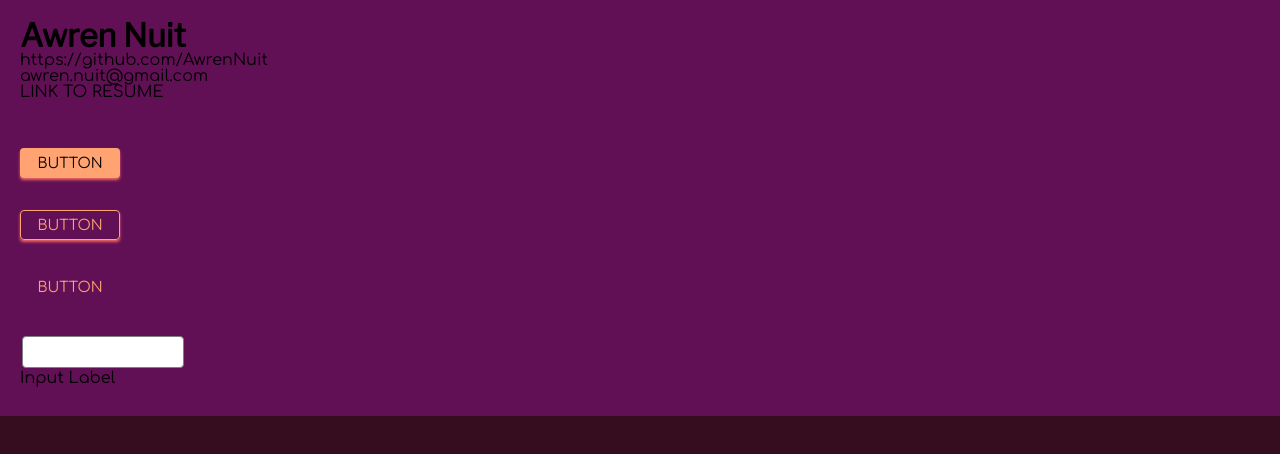
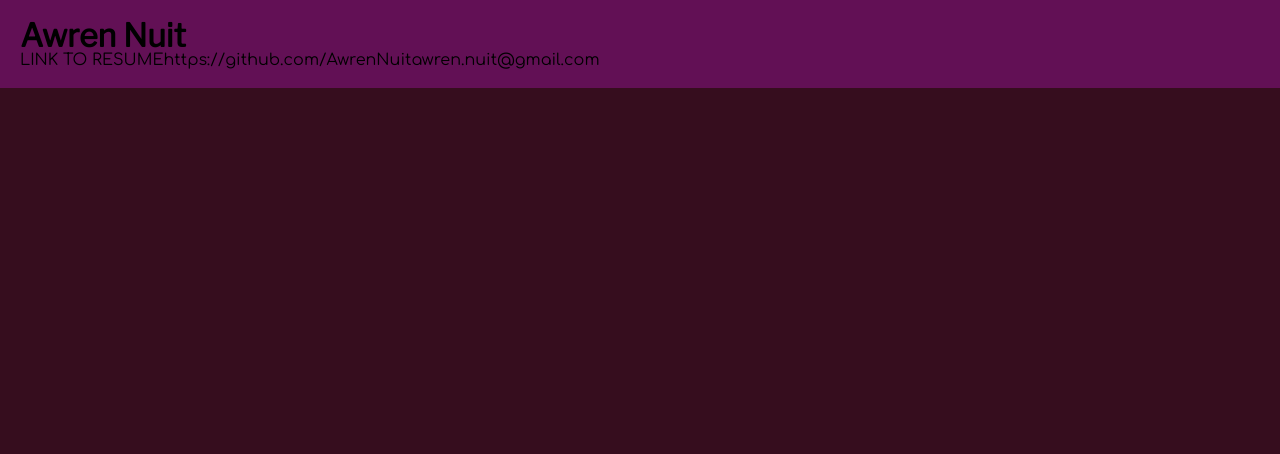
Before and after one commit to awrennuit/full-stack-software-developer-portfolio, a React (Create React App) app: page / in a window 1280 px wide. Shown: the top 454 px of the page. Built offline with nearby package versions, Linux system fonts and the light colour scheme.

Commit message:
updated Header

```diff
--- a/src/components/App/App.css
+++ b/src/components/App/App.css
@@ -70,16 +70,17 @@ h1, h2, h3, h4, h5, h6 {
   border-top: 40px solid transparent;
   border-bottom: 40px solid transparent;
   border-left: 40px solid #f0aa42;
-}
+} */
 
 .main-container {
-  background-color: white;
-  box-shadow: 5px 5px 10px grey;
+  background-color: #621055;
+  box-shadow: 5px 5px 10px #ed6663;
+  margin: 30px;
   padding: 20px;
   border-radius: 25px;
-  height: 100%;
+  height: 80%;
   width: 80%;
-} */
+}
 
 .primary-heading {
   text-decoration: underline;
--- a/src/components/Header/Header.js
+++ b/src/components/Header/Header.js
@@ -8,28 +8,9 @@ class Header extends Component{
       <div className="header">
         <h1>Awren Nuit</h1>
         <div>
-          <p>https://github.com/AwrenNuit</p>
-          <p>awren.nuit@gmail.com</p>
-          <p>LINK TO RESUME</p>
-          <br />          <br />
-          <br />
-
-          <button className="primary-btn">Button</button>
-          <br />
-          <br />
-          <br />
-          <button className="secondary-btn">Button</button>
-          <br />
-          <br />
-          <br />
-          <button className="tertiary-btn">Button</button>
-          <br />
-          <br />
-          <br />
-          <div className="text-field-container">
-            <input className="text-field" type="text" />
-            <label>Input Label</label>
-          </div>
+          <span>LINK TO RESUME</span>
+          <span>https://github.com/AwrenNuit</span>
+          <span>awren.nuit@gmail.com</span>
         </div>
       </div>
     );
```
